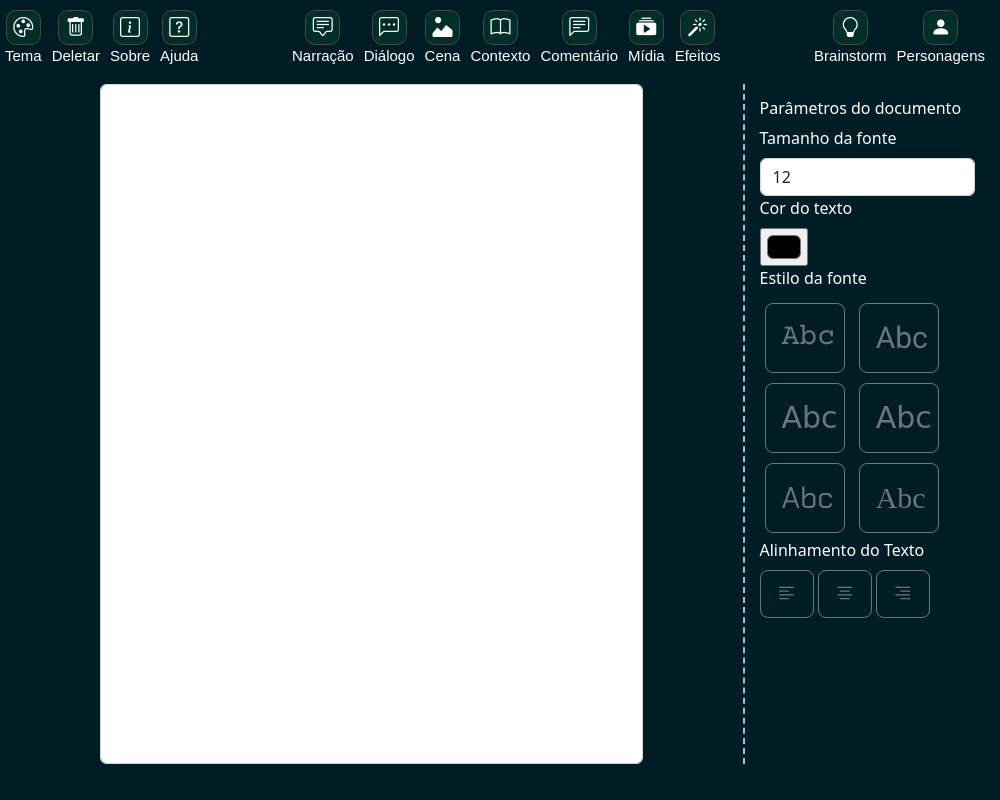
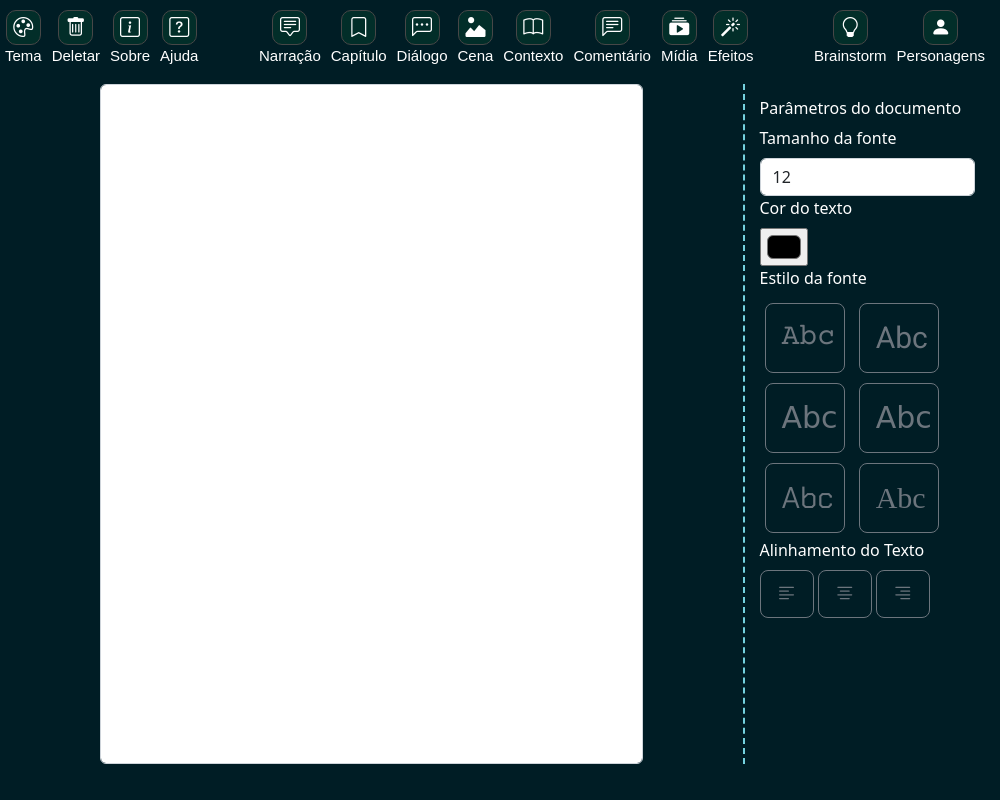
Before and after one commit to Redwars22/Electron, an Electron app: page Storybook/app/editor/editor.html in a window 1000 px wide. Drawn offline with nearby package versions, Linux system fonts and the light colour scheme; some packages are replaced by stand-ins of ours; a script that the page names is missing; a web font is replaced by a local one.

Commit message:
feat(1.5.0): adicionado componente de capítulo

```diff
--- a/Storybook/app/editor/editor.html
+++ b/Storybook/app/editor/editor.html
@@ -70,6 +70,12 @@
                     <i class="bi bi-chat-square-text"></i>
                 </button>
                 <p>Narração</p>
+            </div>
+            <div class="button-container">
+                <button class="menu-button" onclick="handleChapter()">
+                    <i class="bi bi-bookmark"></i>
+                </button>
+                <p>Capítulo</p>
             </div>
             <div class="button-container">
                 <button class="menu-button" onclick="handleDialogues()">
--- a/Storybook/app/editor/js/components.js
+++ b/Storybook/app/editor/js/components.js
@@ -27,6 +27,10 @@ class Component {
 
     getMediaComponent(code){
         return `<div class="media-container"><strong><i class="bi bi-collection-play-fill"></i>Mídia<strong><div class="media-content">${code}</div></div>`;
+    }
+
+    getChapterComponent(title){
+        return `<h1>${title}</h1>`;
     }
 }
 
@@ -211,3 +215,19 @@ async function handleMedia(){
         document.getElementById('editor-page').innerHTML = currentContent + component.getMediaComponent(code);
     }
 }
+
+async function handleChapter(){
+    const component = new Component();
+
+    const {value: title} = await Swal.fire({
+        input: 'text',
+        inputLabel: 'Insira o título do capítulo',
+        inputPlaceholder: 'CAPÍTULO 1',
+        showCancelButton: true
+    });
+
+    if(title){
+        const currentContent = document.getElementById('editor-page').innerHTML;
+        document.getElementById('editor-page').innerHTML = currentContent + component.getChapterComponent(title);
+    }
+}
```
